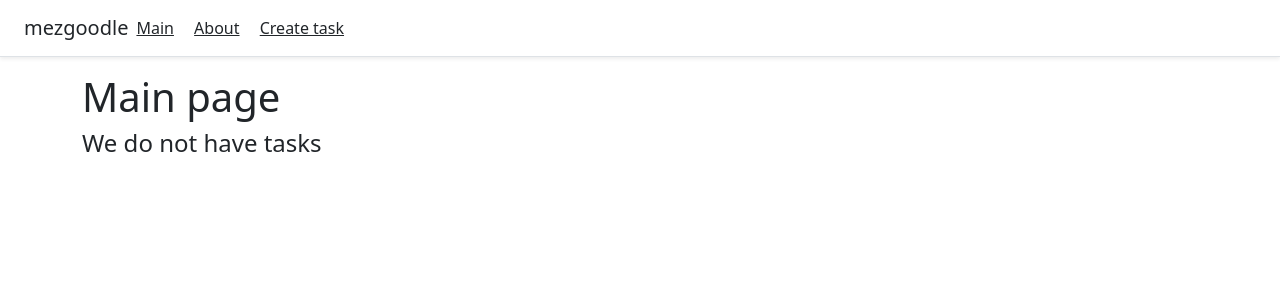
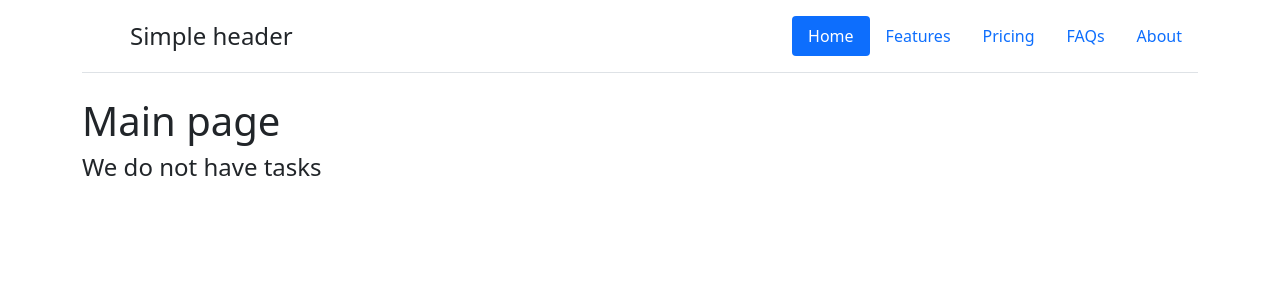
Before and after one commit to mezgoodle/recipes-book, a Django app: page / in a window 1280 px wide. Shown: the top 300 px of the page. Run offline with Django 4.2, Linux system fonts and the light colour scheme.

Commit message:
Add navbar as include element

```diff
--- a/recipes/dashboard/templates/dashboard/base.html
+++ b/recipes/dashboard/templates/dashboard/base.html
@@ -1,24 +1,16 @@
 <!DOCTYPE html>
 <html lang="en">
-<head>
-    <meta charset="UTF-8">
-    <meta name="viewport" content="width=device-width, initial-scale=1.0">
+  <head>
+    <meta charset="UTF-8" />
+    <meta name="viewport" content="width=device-width, initial-scale=1.0" />
     <title>{% block title %}Hello{% endblock %}</title>
-    <link href="https://cdn.jsdelivr.net/npm/bootstrap@5.0.2/dist/css/bootstrap.min.css" rel="stylesheet">
-</head>
-<body>
-    <div class="d-flex flex-column flex-md-row align-items-center p-3 px-md-4 mb-3 bg-white border-bottom shadow-sm">
-        <h5 class="my-0 mr-md-auto font-weight-normal">mezgoodle</h5>
-        <nav class="my-2 my-md-0 mr-md-3">
-          <a class="p-2 text-dark" href="{% url 'index' %}">Main</a>
-          <a class="p-2 text-dark" href="#">About</a>
-          <a class="p-2 text-dark" href="#">Create task</a>
-        </nav>
-    </div>
-    <div class="container">
-        {% block content %}
-
-        {% endblock %}
-    </div>
-</body>
+    <link
+      href="https://cdn.jsdelivr.net/npm/bootstrap@5.0.2/dist/css/bootstrap.min.css"
+      rel="stylesheet"
+    />
+  </head>
+  <body>
+    {% include 'dashboard/includes/navbar.html' %}
+    <div class="container">{% block content %} {% endblock %}</div>
+  </body>
 </html>
--- /dev/null
+++ b/recipes/dashboard/templates/dashboard/includes/navbar.html
@@ -0,0 +1,19 @@
+<div class="container">
+    <header class="d-flex flex-wrap justify-content-center py-3 mb-4 border-bottom">
+        <a href="/" class="d-flex align-items-center mb-3 mb-md-0 me-md-auto text-dark text-decoration-none">
+            <svg class="bi me-2" width="40" height="32">
+                <use xlink:href="#bootstrap"></use>
+            </svg>
+            <span class="fs-4">Simple header</span>
+        </a>
+        <ul class="nav nav-pills">
+            <li class="nav-item">
+                <a href="#" class="nav-link active" aria-current="page">Home</a>
+            </li>
+            <li class="nav-item"><a href="#" class="nav-link">Features</a></li>
+            <li class="nav-item"><a href="#" class="nav-link">Pricing</a></li>
+            <li class="nav-item"><a href="#" class="nav-link">FAQs</a></li>
+            <li class="nav-item"><a href="#" class="nav-link">About</a></li>
+        </ul>
+    </header>
+</div>
```
